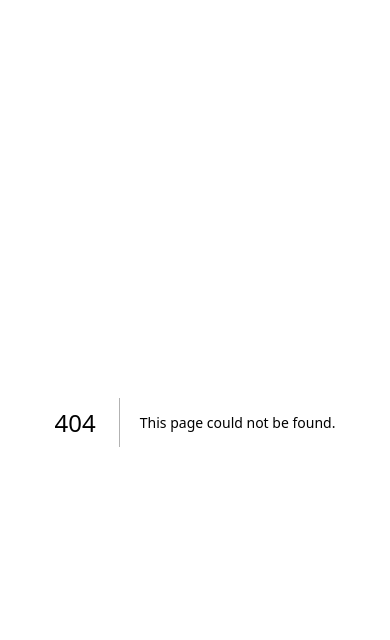
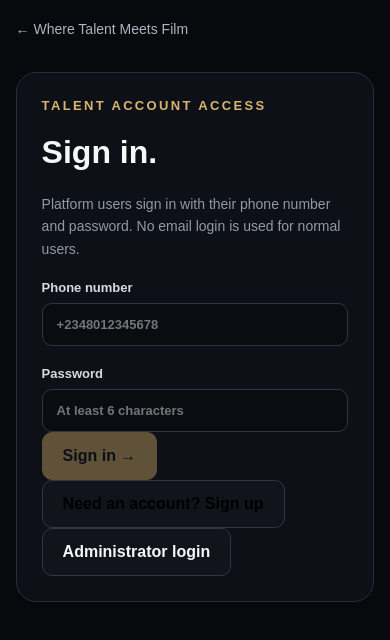
Before and after one commit to malvis01/where-talent-meets-film, a Next.js app: page /login in a window 390 px wide. Before the commit this address had no page. Shown: the top 640 px of the page. Built offline with nearby package versions, Linux system fonts and the light colour scheme; no server answers.

Commit message:
Add phone and password user authentication

```diff
--- /dev/null
+++ b/app/login/page.tsx
@@ -0,0 +1,32 @@
+'use client'
+
+import { useState } from 'react'
+import { supabase } from '@/lib/supabase'
+
+export default function LoginPage() {
+  const [mode, setMode] = useState<'login' | 'signup'>('login')
+  const [phone, setPhone] = useState('')
+  const [password, setPassword] = useState('')
+  const [message, setMessage] = useState('')
+  const [busy, setBusy] = useState(false)
+
+  async function submit() {
+    setBusy(true)
+    setMessage('')
+    const normalizedPhone = phone.trim()
+    const result = mode === 'login'
+      ? await supabase.auth.signInWithPassword({ phone: normalizedPhone, password })
+      : await supabase.auth.signUp({ phone: normalizedPhone, password })
+
+    if (result.error) {
+      setMessage(result.error.message)
+    } else if (mode === 'signup' && !result.data.session) {
+      setMessage('Account created, but phone confirmation is enabled. Disable phone confirmation in Supabase Auth settings so users can enter with phone and password only.')
+    } else {
+      window.location.href = '/payments'
+    }
+    setBusy(false)
+  }
+
+  return <main className="payment-page container"><a className="back-link" href="/">← Where Talent Meets Film</a><div className="payment-card auth-card"><div className="eyebrow">Talent account access</div><h1>{mode === 'login' ? 'Sign in.' : 'Create your account.'}</h1><p className="muted">Platform users sign in with their phone number and password. No email login is used for normal users.</p><label>Phone number<input type="tel" value={phone} onChange={(e) => setPhone(e.target.value)} placeholder="+2348012345678" autoComplete="tel" /></label><label>Password<input type="password" value={password} onChange={(e) => setPassword(e.target.value)} placeholder="At least 6 characters" autoComplete={mode === 'login' ? 'current-password' : 'new-password'} /></label>{message && <div className="info-box"><p>{message}</p></div>}<button className="btn primary" disabled={busy || !phone || !password} onClick={submit}>{busy ? 'Please wait…' : mode === 'login' ? 'Sign in →' : 'Create account →'}</button><button className="btn secondary" onClick={() => { setMode(mode === 'login' ? 'signup' : 'login'); setMessage('') }}>{mode === 'login' ? 'Need an account? Sign up' : 'Already have an account? Sign in'}</button><a className="btn secondary" href="/admin/login">Administrator login</a></div></main>
+}
```
